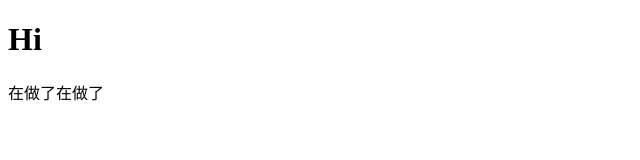
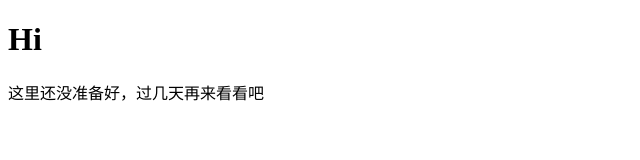
Before and after one commit to Curab7/Curab7.github.io, a plain HTML site: page index.html in a window 1280 px wide. Shown: the whole page, without its empty margins (0-640 px from the left). Drawn offline with Linux system fonts and the light colour scheme.

Commit message:
add img
add imgs/DeIcing.jpg

```diff
--- a/index.html
+++ b/index.html
@@ -2,6 +2,6 @@
 <html>
 <body>
 <h1>Hi</h1>
-<p>在做了在做了</p>
+<p>这里还没准备好，过几天再来看看吧</p>
 </body>
 </html>
```
Also changed, not shown: imgs/DeIcing.jpg (added).
